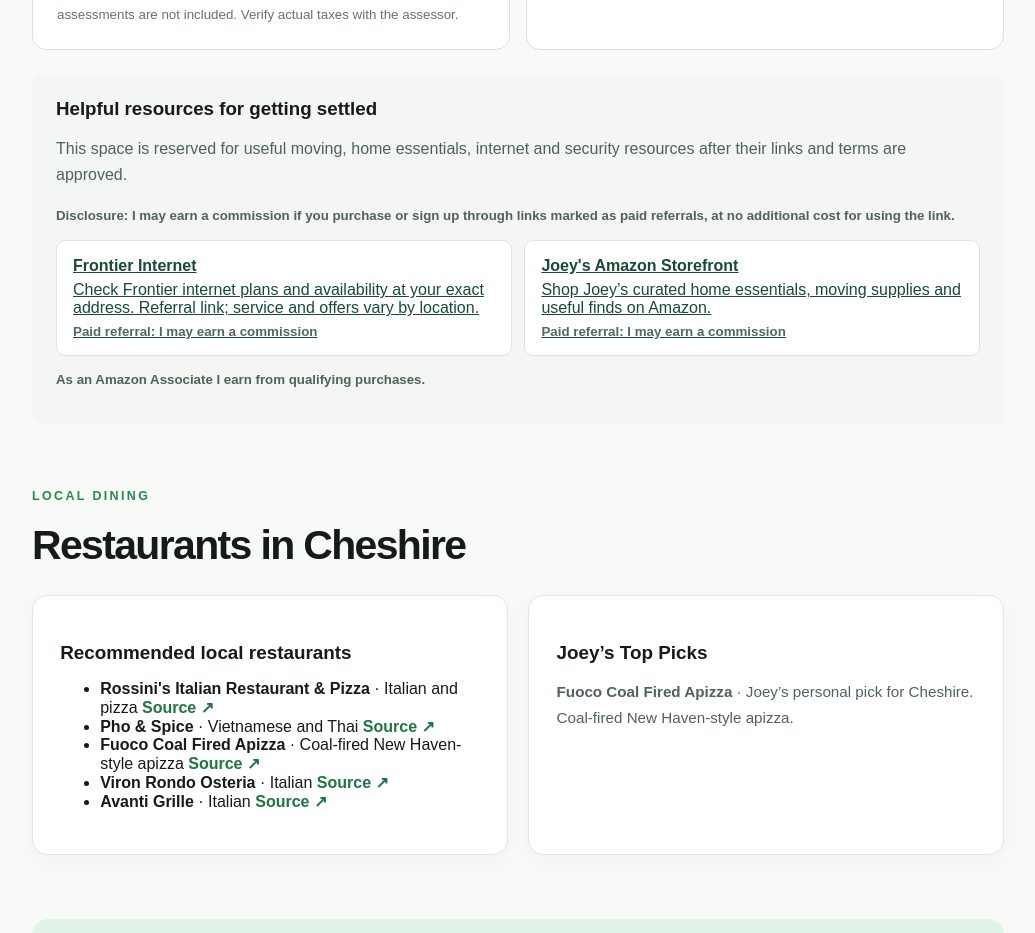
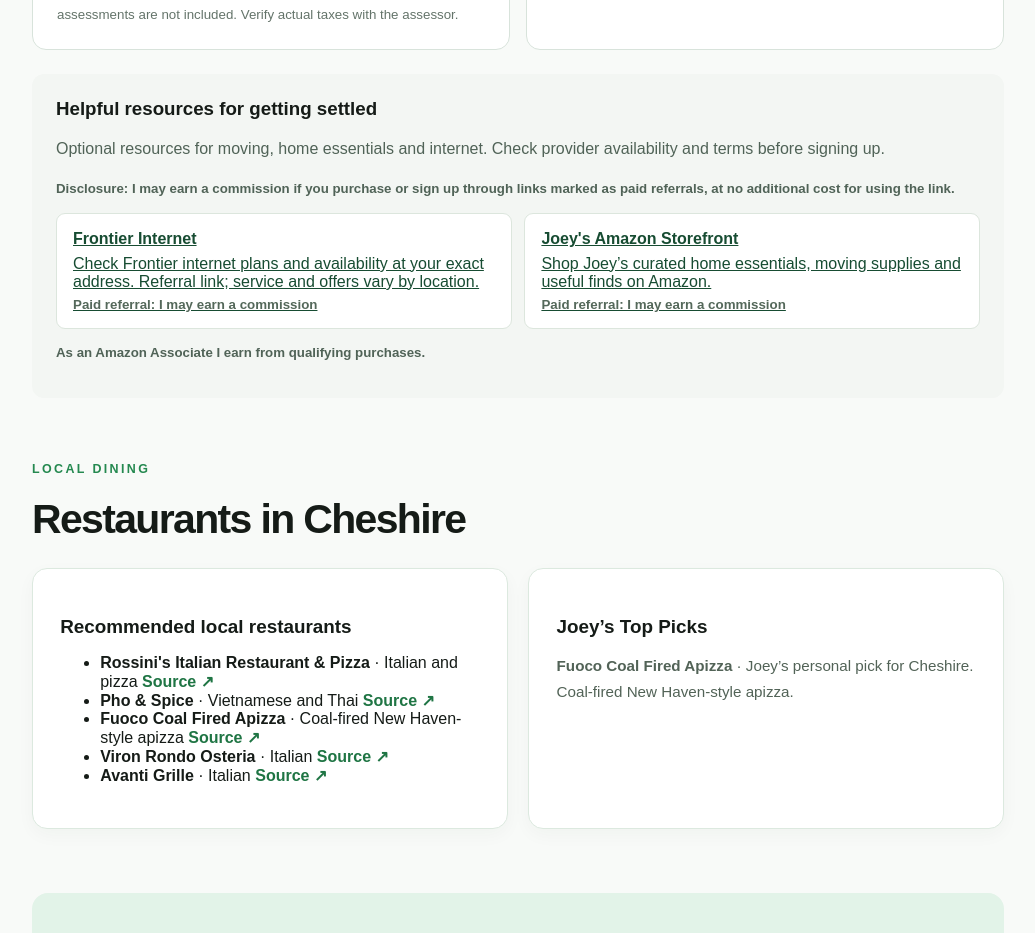
Before and after one commit to joeysellsct/Explore-Connecticut-Living, a Next.js app: page /en/towns/cheshire in a window 1280 px wide. Shown: the part 4560-5493 px from the top of the page, without its empty margins (122-1157 px from the left). Built offline with nearby package versions, Linux system fonts and the light colour scheme; no server answers.

Commit message:
Replace outdated affiliate placeholder copy with active resource guidance

```diff
--- a/app/[locale]/towns/[slug]/TownMovingResources.tsx
+++ b/app/[locale]/towns/[slug]/TownMovingResources.tsx
@@ -35,7 +35,7 @@
   </div>
   <div className="moving-partners">
    <h3>{es?'Recursos útiles para instalarte':'Helpful resources for getting settled'}</h3>
-   <p>{es?'Aquí aparecerán recursos seleccionados para mudanzas, compras del hogar, internet y seguridad, una vez aprobados y verificados.':'This space is reserved for useful moving, home essentials, internet and security resources after their links and terms are approved.'}</p>
+   <p>{es?'Recursos opcionales para mudanzas, productos del hogar e internet. Verifica los servicios y condiciones antes de contratar.':'Optional resources for moving, home essentials and internet. Check provider availability and terms before signing up.'}</p>
    {partnerLinks.length>0&&<><p className="affiliate-disclosure">{es?'Divulgación: puedo recibir una comisión si compras o te registras mediante algunos enlaces identificados como remunerados, sin costo adicional por usar el enlace.':'Disclosure: I may earn a commission if you purchase or sign up through links marked as paid referrals, at no additional cost for using the link.'}</p><div className="partner-grid">{partnerLinks.map(link=><a key={link.url} href={link.url} target="_blank" rel="noopener noreferrer sponsored"><strong>{link.name}</strong><span>{es?link.descriptionEs:link.descriptionEn}</span>{link.affiliate&&<small>{es?'Enlace remunerado: puedo ganar una comisión':'Paid referral: I may earn a commission'}</small>}</a>)}</div>{partnerLinks.some(p=>p.name.toLowerCase().includes('amazon'))&&<p className="affiliate-disclosure">As an Amazon Associate I earn from qualifying purchases.</p>}</>}
   </div>
  </section>;
```
